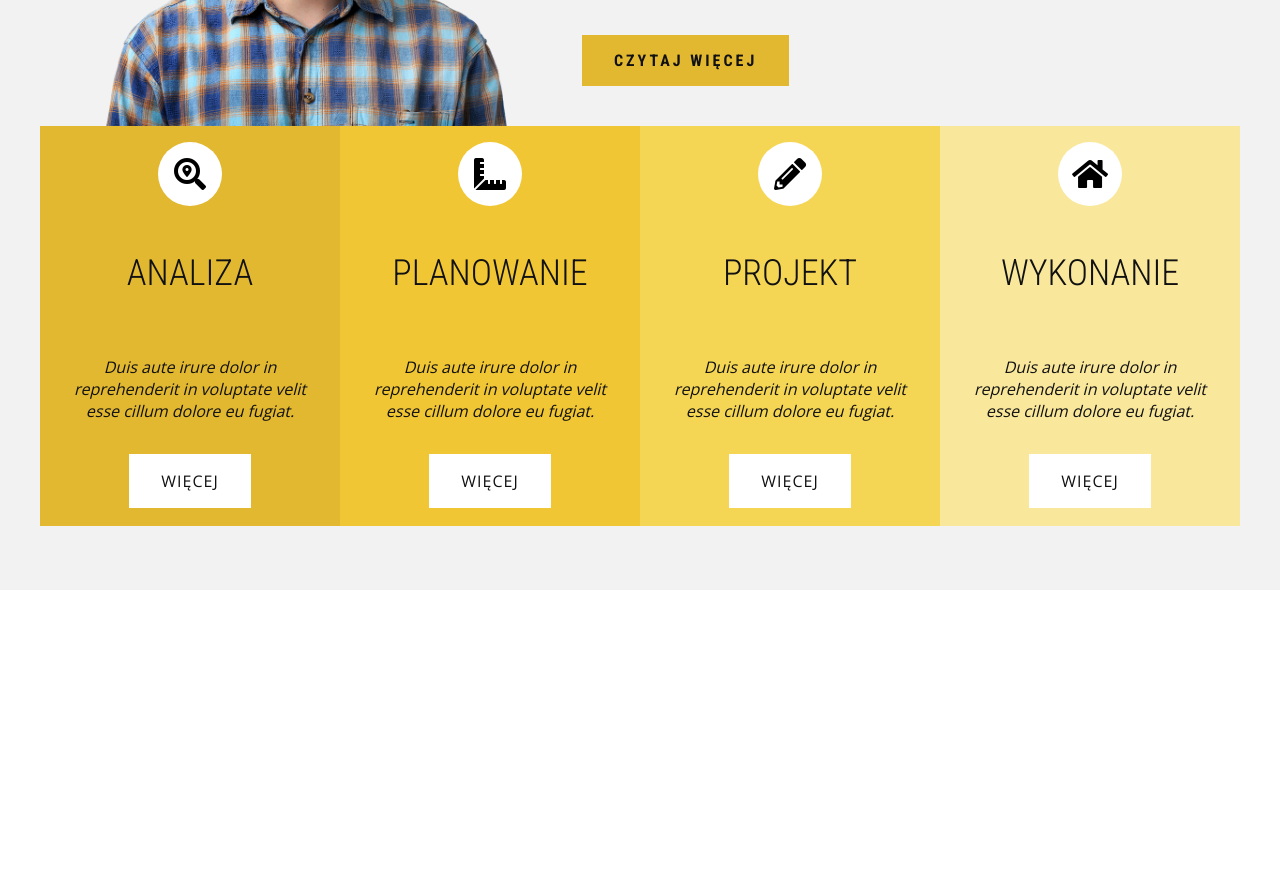
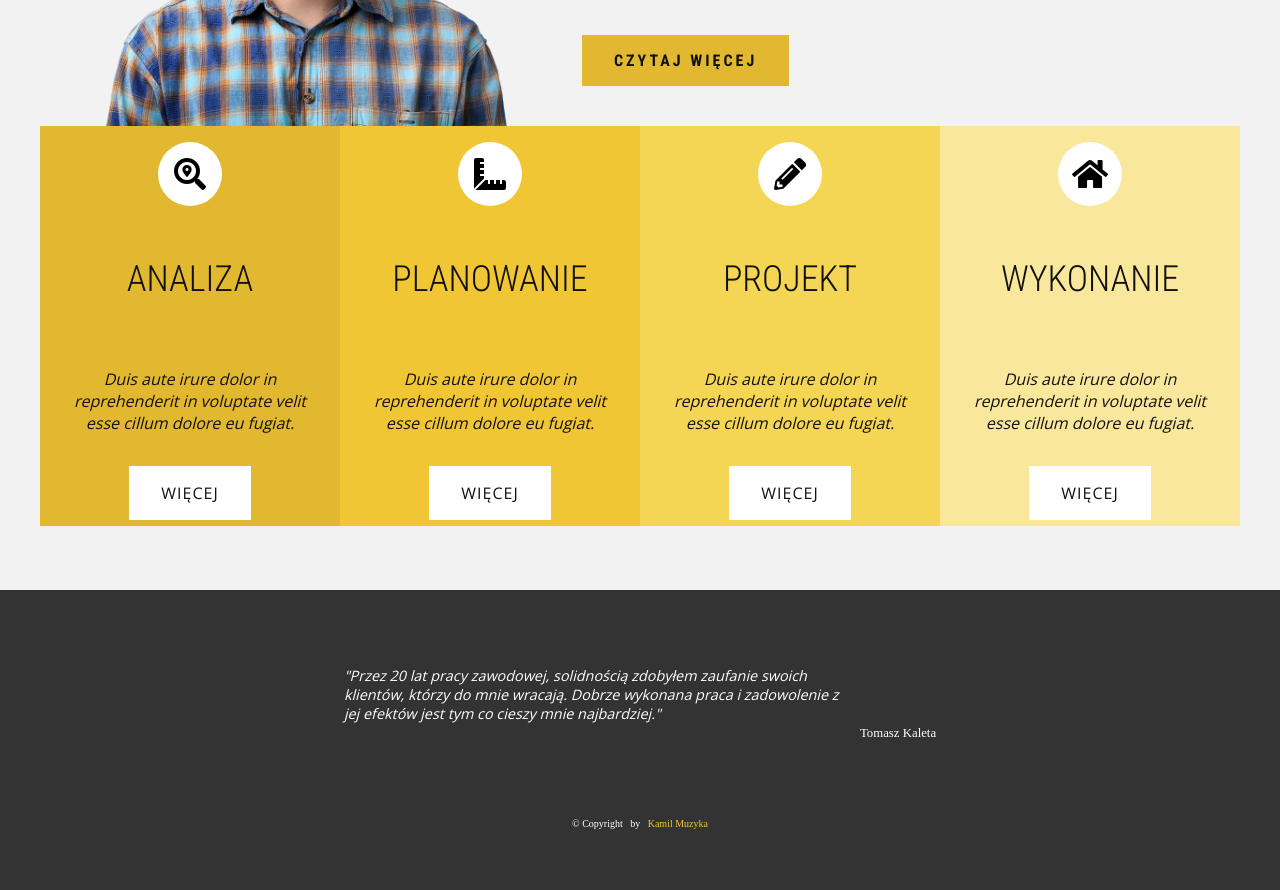
Before and after one commit to kamilmuzyka91/construction-company, a website: page index.html in a window 1280 px wide. Shown: the part 400-1290 px from the top of the page. Before the commit the page ends 990 px from the top, so only its background shows below. Drawn offline with nearby package versions, Linux system fonts and the light colour scheme.

Commit message:
footer is ready to merge

```diff
--- a/index.html
+++ b/index.html
@@ -8,9 +8,9 @@
     <meta http-equiv="X-UA-Compatible" content="ie=edge">
     <meta name="author" content="Kamil Muzyka">
     <meta name="description"
-        content="Tomasz Kaleta - firma budowlana. Wykonuję prace wykończeniowe w tym układanie płytek. Zapraszam do współpracy.">
+        content="Tomasz Kaleta - firma budowlana. Wykonuję prace wykończeniowe w tym układanie płytek oraz instalacje elektryczne. Zapraszam do współpracy.">
     <meta name="keywords"
-        content="firma budowlana, prace wykończeniowe, glazurnik, układanie płytek, Wołów, Grodzanów, Brzeg Dolny, Oborniki Śląskie, Wrocław">
+        content="firma budowlana, prace wykończeniowe, glazurnik, układanie płytek, elektryk, Wołów, Grodzanów, Brzeg Dolny, Oborniki Śląskie, Wrocław">
     <link rel="icon" type="image/png" href="/assets/icons8-construction-worker-96.png">
     <link rel="preconnect" href="https://fonts.gstatic.com">
     <link
@@ -20,6 +20,7 @@
     <link rel="stylesheet" href="css/main.css">
     <title>Tomasz Kaleta - usługi budowlane</title>
 </head>
+
 <body>
     <div class="wrapper">
         <header class="header">
@@ -37,6 +38,7 @@
                 </ul>
             </nav>
         </header>
+        <main>
             <section class="welcome container">
                 <div class="person">
                     <img src="/assets/person.png" alt="person" width="422px" class="responsive">
@@ -54,35 +56,47 @@
                 </div>
             </section>
             <section class="services">
-            <div class="tile tile--1">
+                <article class="tile tile--1">
                     <i class="circle fas fa-search-location"></i>
                     <h1 class="tile__title">analiza</h1>
                     <p class="tile__description">Duis aute irure dolor in reprehenderit in voluptate velit esse cillum
                         dolore eu fugiat.</p>
                     <div> <a class="btn--tile cta__btn--tile" href="#0"></a></div>
-            </div>
-            <div class="tile tile--2">
+                </article>
+                <article class="tile tile--2">
                     <i class="circle fas fa-ruler-combined"></i>
                     <h1 class="tile__title">planowanie</h1>
                     <p class="tile__description">Duis aute irure dolor in reprehenderit in voluptate velit esse cillum
                         dolore eu fugiat.</p>
                     <div> <a class="btn--tile cta__btn--tile" href="#0"></a></div>
-            </div>
-            <div class="tile tile--3">
+                </article>
+                <article class="tile tile--3">
                     <i class="circle fas fa-pencil-alt"></i>
                     <h1 class="tile__title">projekt</h1>
                     <p class="tile__description">Duis aute irure dolor in reprehenderit in voluptate velit esse cillum
                         dolore eu fugiat.</p>
                     <div> <a class="btn--tile cta__btn--tile" href="#0"></a></div>
-            </div>
-            <div class="tile tile--4">
+                </article>
+                <article class="tile tile--4">
                     <i class=" circle fas fa-home"></i>
                     <h1 class="tile__title">wykonanie</h1>
                     <p class="tile__description">Duis aute irure dolor in reprehenderit in voluptate velit esse cillum
                         dolore eu fugiat.</p>
                     <div> <a class="btn--tile cta__btn--tile" href="#0"></a></div>
+                </article>
+            </section>
+        </main>
+        <footer class="footer">
+            <div class="footer__content">
+                <p class="footer__description">
+                    "Przez 20 lat pracy zawodowej, solidnością zdobyłem zaufanie swoich klientów, którzy do mnie
+                    wracają. Dobrze wykonana praca i zadowolenie z jej efektów jest tym co cieszy mnie najbardziej."
+                </p>
+                <cite>Tomasz Kaleta</cite>
             </div>
-        </section>
+            <small>&copy; Copyright &nbsp by &nbsp <a href="https://kamilmuzyka.pl" target="_blank">Kamil
+                    Muzyka</a></small>
+        </footer>
     </div>
     <script src="./index.js"></script>
 </body>
--- a/scss/elements/_footer.scss
+++ b/scss/elements/_footer.scss
@@ -0,0 +1,46 @@
+.footer {
+  display: flex;
+  flex-direction: column;
+  align-items: center;
+  justify-content: center;
+  background: $--bg--footer-;
+  color: $--white-font-;
+  margin: 0 auto;
+  min-height: 300px;
+
+  .footer__content {
+    display: flex;
+
+    p {
+      font: italic 400 0.5em $main-font-3;
+      font-size: 0.9em;
+      text-align: left;
+      max-width: 500px;
+      margin: 1rem;
+    }
+    cite {
+      align-self: flex-end;
+      font-size: 0.8em;
+      margin-right: 1rem;
+    }
+  }
+
+  small {
+    font-size: 10px;
+    text-decoration: none;
+    margin-top: 5rem;
+
+    a:link {
+      color: $--footer-link-;
+      text-decoration: none;
+    }
+    a:visited {
+      color: $--footer-link-;
+      text-decoration: none;
+    }
+    a:hover {
+      color: $--footer-hover-;
+      text-decoration: underline;
+    }
+  }
+}
--- a/scss/settings/_variables.scss
+++ b/scss/settings/_variables.scss
@@ -7,6 +7,8 @@ $--white-font-: #fff;
 $--menu-font-: #a1a1a1;
 $--menu-hover-: rgba(255, 255, 255, 0.9);
 $--menu-icon-: #fff;
+$--footer-link-: #f1c634;
+$--footer-hover-: #d3f856;
 
 $--bg-main-: #f2f2f2;
 $--bg--footer-: #333;
```
Also changed, not shown: css/main.css, 1 other file. Lines whose indentation alone changed are shown as unchanged.
